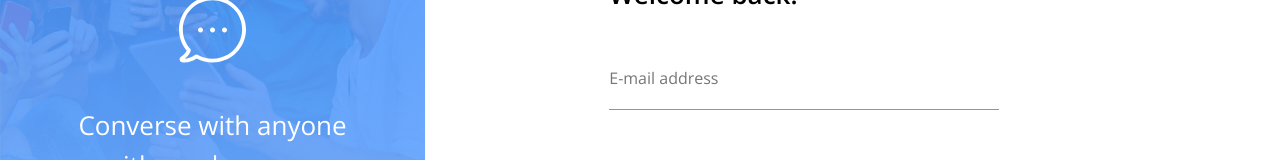
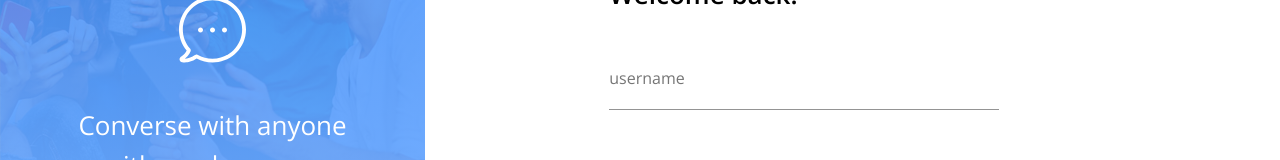
Before and after one commit to Bluekev22/43ed86, a React (Create React App) app in the folder client/: page /login in a window 1280 px wide. Shown: the part 200-360 px from the top of the page. Built offline with nearby package versions, Linux system fonts and the light colour scheme; no server answers.

Commit message:
Change email to username

```diff
--- a/client/src/Login.js
+++ b/client/src/Login.js
@@ -5,7 +5,7 @@ import Root from "./components/Login/Root";
 const Login = ({ user, login }) => {
   const history = useHistory();
 
-  const [formState, setFormState] = useState({ email: "", password: "" });
+  const [formState, setFormState] = useState({ username: "", password: "" });
 
   const handleChange = (event) => {
     const { name, value } = event.target;
--- a/client/src/components/Login/Form.js
+++ b/client/src/components/Login/Form.js
@@ -37,9 +37,9 @@ const Form = ({ form, handler, formErrorMessage, handleChange }) => {
         <FormControl margin="normal" required>
           <TextField
             className={classes.textField}
-            aria-label="E-mail address"
-            label="E-mail address"
-            name="email"
+            aria-label="username"
+            label="username"
+            name="username"
             type="text"
             onChange={handleChange}
           />
```
Also changed, not shown: 1 other file (tests, documents, lock files or other folders).
